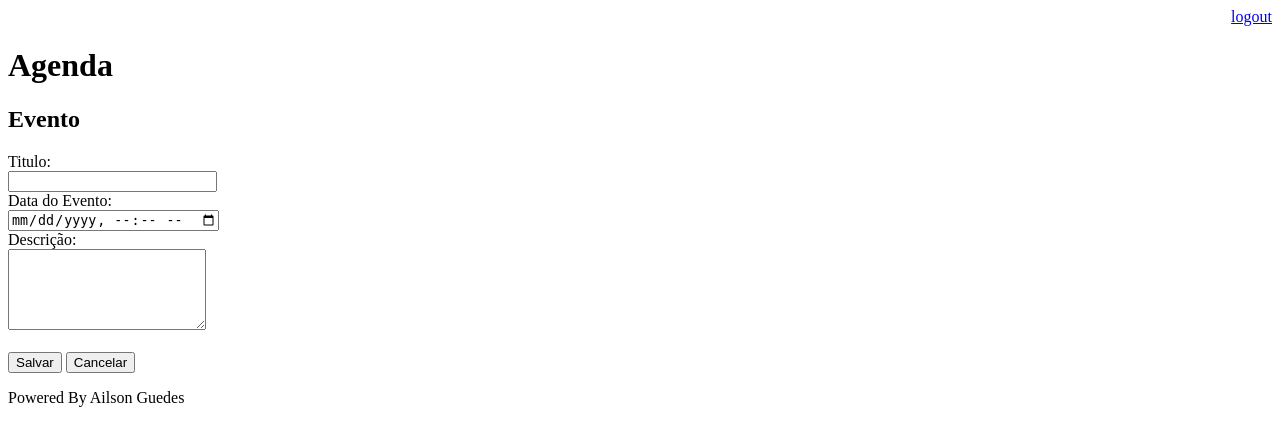
After one commit to ailsonguedes/Agenda--Django-, a Django app: page /agenda/evento/ in a window 1280 px wide. The commit adds this page. Shown: the top 446 px of the page. Run offline with Django 4.2, Linux system fonts and the light colour scheme; a user stored in the database is signed in.

Commit message:
New Commit: Cadastro Eventos

```diff
--- a/agenda/agenda/urls.py
+++ b/agenda/agenda/urls.py
@@ -21,9 +21,11 @@ from django.views.generic import RedirectView
 
 urlpatterns = [
     path('agenda/', views.listaEventos),
-    path('', RedirectView.as_view(url='/agenda/')),
+    path('agenda/evento/', views.evento),
+    path('agenda/evento/submit', views.submitEvento),
     path('login/', views.loginUser),
     path('login/submit', views.submitLogin),
     path('logout/', views.logoutUser),
+    path('', RedirectView.as_view(url='/agenda/')),
     path('admin/', admin.site.urls),
 ]
--- a/agenda/core/views.py
+++ b/agenda/core/views.py
@@ -34,3 +34,22 @@ def listaEventos(request):
     evento = Evento.objects.filter(usuario=usuario)
     data = {'eventos':evento}
     return render (request, 'agenda.html', data)
+
+@login_required(login_url='/login/')
+def evento(request):
+    return render (request, 'evento.html')
+
+@login_required(login_url='/login/')
+def submitEvento(request):
+    if request.POST:
+        titulo = request.POST.get('titulo')
+        dataEvento = request.POST.get('dataEvento')
+        descricao = request.POST.get('descricao')
+        usuario = request.user
+
+        Evento.objects.create(titulo=titulo,
+                              dataEvento=dataEvento,
+                              descricao=descricao,
+                              usuario=usuario)
+
+    return redirect ('/')
--- a/agenda/templates/agenda.html
+++ b/agenda/templates/agenda.html
@@ -2,11 +2,13 @@
 
 {% block content %}
         <h2>Agendamentos</h2>
-
-
+        <a href="evento/">
+            <button type="button">Novo Evento</button>
+        </a>
         <ul style="font-size: 18px">
             {% for evento in eventos %}
                 <li>{{ evento.titulo }} - {{ evento.get_data_evento }}</li>
             {% endfor %}
         </ul>
+
 {% endblock %}
--- /dev/null
+++ b/agenda/templates/evento.html
@@ -0,0 +1,26 @@
+{% extends "model-page.html" %}
+
+{% block content %}
+
+<h2>Evento</h2>
+
+<form action="submit" method="POST"> {% csrf_token %}
+    <label>Titulo:</label>
+    <br>
+    <input type="text" name="titulo" size="23">
+    <br>
+    <label>Data do Evento:</label>
+    <br>
+    <input type="datetime-local" name="dataEvento">
+    <br>
+    <label>Descrição:</label>
+    <br>
+    <textarea name="descricao" rows="5" cols="22"></textarea>
+    <br><br>
+    <button type="submit">Salvar</button>
+    <a href="/">
+        <button type="buton">Cancelar</button>
+    </a>
+</form>
+
+{% endblock %}
```
Also changed, not shown: agenda/db.sqlite3.
